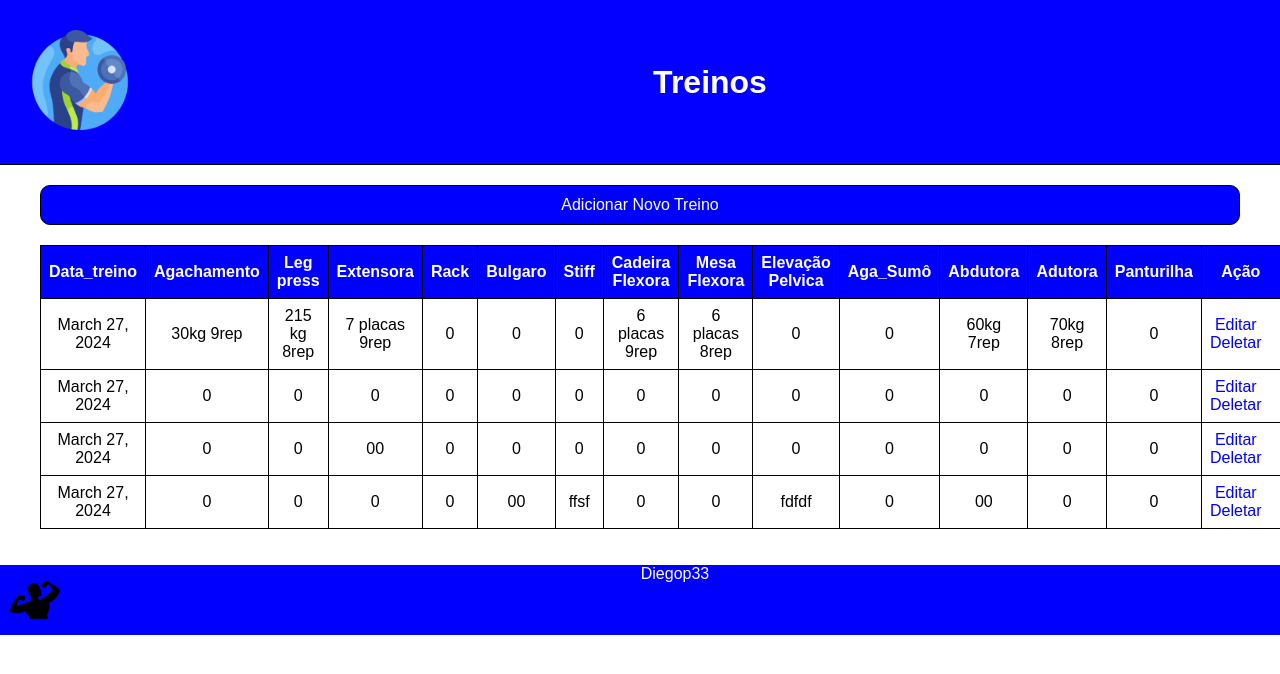
After one commit to Diegop33p2/Controle_de_Treinos_GYM, a Django app: page /pernas/ in a window 1280 px wide. The commit adds this page. Shown: the top 674 px of the page. Run offline with Django 5.2, Linux system fonts and the light colour scheme; data comes from the database, SQL or seed files in the repository; both versions use the stored data as it was after the commit.

Commit message:
model pernas

```diff
--- a/DJANGO-ACADAS/evolucao_academia/evolucao_academia/urls.py
+++ b/DJANGO-ACADAS/evolucao_academia/evolucao_academia/urls.py
@@ -5,8 +5,14 @@ from treino_academia import views
 
 urlpatterns = [
      path('', views.record_list, name='index'),  # Redirecionar para a lista de registros
+     path('admin/', admin.site.urls), #pagina adm
     path('records/', views.record_list, name='record_list'),
     path('records/create/', views.record_create, name='record_create'),
     path('records/update/<int:pk>/', views.record_update, name='record_update'),
     path('records/delete/<int:pk>/', views.record_delete, name='record_delete'),
+
+    path('pernas/', views.pernas_list, name='pernas_list'),
+    path('pernas/create/', views.pernas_create, name='pernas_create'),
+    path('pernas/update/<int:pk>/', views.pernas_update, name='pernas_update'),
+    path('pernas/delete/<int:pk>/', views.pernas_delete, name='pernas_delete'),
 ]
--- a/DJANGO-ACADAS/evolucao_academia/treino_academia/admin.py
+++ b/DJANGO-ACADAS/evolucao_academia/treino_academia/admin.py
@@ -1,4 +1,6 @@
 from django.contrib import admin
 from .models import Medidas
+from .models import Pernas
 
 admin.site.register(Medidas)
+admin.site.register(Pernas)
--- a/DJANGO-ACADAS/evolucao_academia/treino_academia/forms.py
+++ b/DJANGO-ACADAS/evolucao_academia/treino_academia/forms.py
@@ -1,7 +1,13 @@
 from django import forms
 from .models import Medidas
+from .models import Pernas
 
 class MedidasForm(forms.ModelForm):
     class Meta:
         model = Medidas
         fields = ('nome','data_medida','peitoral','braco_esq','braco_dir','antebraco_esq','antebraco_dir','gluteos','coxa_esq','coxa_dir','abdomen','pantu_esq','pantu_dir')
+
+class PernasForm(forms.ModelForm):
+    class Meta:
+        model = Pernas
+        fields = ('data_treino','agachamneto','leg_press','extensora','rack','bulgaro','stiff','cadeira_flexora','mesa_flexora','ele_pelvica','aga_sumo','abdutora','adutora','panturilha')
--- a/DJANGO-ACADAS/evolucao_academia/treino_academia/models.py
+++ b/DJANGO-ACADAS/evolucao_academia/treino_academia/models.py
@@ -20,3 +20,27 @@ class Medidas(models.Model):
 
     def __str__(self):
         return self.nome
+
+class Pernas(models.Model):
+    data_treino = models.DateField()
+    agachamneto = models.TextField()
+    leg_press = models.TextField()
+    extensora = models.TextField()
+    rack = models.TextField()
+    bulgaro = models.TextField()
+    stiff = models.TextField()
+    cadeira_flexora = models.TextField()
+    mesa_flexora = models.TextField()
+    ele_pelvica = models.TextField()
+    aga_sumo = models.TextField()
+    abdutora = models.TextField()
+    adutora = models.TextField()
+    panturilha = models.TextField()
+
+    class Meta:
+        app_label = 'treino_academia'
+
+    def __str__(self):
+        return f'{self.data_treino} - Treino de Pernas'
+    # def __str__(self):
+    #     return self.data_treino
--- /dev/null
+++ b/DJANGO-ACADAS/evolucao_academia/treino_academia/templates/pernas_list.html
@@ -0,0 +1,80 @@
+{% load static %}
+<!DOCTYPE html>
+<html lang="pt-br">
+<head>
+  <meta charset="UTF-8">
+  <meta http-equiv="X-UA-Compatible" content="IE=edge">
+  <meta name="viewport" content="width=device-width, initial-scale=1.0">
+  <title>Treinos</title>
+  <link rel="stylesheet" href="{% static 'css/style.css' %}">
+
+</head>
+<body>
+
+  <header class="header">
+  <div class="logo">
+   <img src="{% static 'imagens/fitness.png' %}" alt="Logo">
+  </div>
+  <h1>Treinos</h1>
+  </header>
+
+  <main>
+    <div class="container">
+    <div class="add-button">
+      <a href="{% url  'pernas_create' %}"><button type="button">Adicionar Novo Treino</button></a>
+    </div>
+ <table>
+      <thead>
+        <tr>
+          <th>Data_treino</th>
+          <th>Agachamento</th>
+          <th>Leg press</th>
+          <th>Extensora</th>
+          <th>Rack</th>
+          <th>Bulgaro</th>
+          <th>Stiff</th>
+          <th>Cadeira Flexora</th>
+          <th>Mesa Flexora</th>
+          <th>Elevação Pelvica</th>
+          <th>Aga_Sumô</th>
+          <th>Abdutora</th>
+          <th>Adutora</th>
+          <th>Panturilha</th>
+          <th>Ação</th>
+        </tr>
+      </thead>
+      <tbody>
+        {% for pernas in pernas %}
+        <tr>
+          <td>{{ pernas.data_treino }}</td>
+          <td>{{ pernas.agachamneto }}</td>
+          <td>{{ pernas.leg_press }}</td>
+          <td>{{ pernas.extensora }}</td>
+          <td>{{ pernas.rack }}</td>
+          <td>{{ pernas.bulgaro }}</td>
+          <td>{{ pernas.stiff }}</td>
+          <td>{{ pernas.cadeira_flexora }}</td>
+          <td>{{ pernas.mesa_flexora }}</td>
+          <td>{{ pernas.ele_pelvica}}</td>
+          <td>{{ pernas.aga_sumo }}</td>
+          <td>{{ pernas.abdutora }}</td>
+          <td>{{ pernas.adutora }}</td>
+          <td>{{ pernas.panturilha }}</td>
+          <td class="action-links">
+            <a href="{% url 'pernas_update' pernas.pk %}">Editar</a>
+            <a href="{% url 'pernas_delete' pernas.pk %}">Deletar</a>
+          </td>
+        </tr>
+        {% endfor %}
+      </tbody>
+    </table>
+  </div>
+
+  </main>
+
+  <footer class="cabecalho">
+    <a> <img src="{% static 'imagens/gym.png' %}" alt="Logo"> </a>
+   <p>Diegop33</p>
+  </footer>
+</body>
+</html>
--- a/DJANGO-ACADAS/evolucao_academia/treino_academia/templates/record_list.html
+++ b/DJANGO-ACADAS/evolucao_academia/treino_academia/templates/record_list.html
@@ -16,6 +16,11 @@
    <img src="{% static 'imagens/fitness.png' %}" alt="Logo">
   </div>
   <h1>Medidas Corpo</h1>
+
+  <div class="container">
+    <div class="add-button">
+      <a href="{% url  'pernas_list' %}"><button type="button">Treinos</button></a>
+    </div>
   </header>
 
   <main>
--- a/DJANGO-ACADAS/evolucao_academia/treino_academia/views.py
+++ b/DJANGO-ACADAS/evolucao_academia/treino_academia/views.py
@@ -1,7 +1,7 @@
 from django.shortcuts import render
 from django.shortcuts import render, get_object_or_404, redirect
-from .models import Medidas
-from .forms import MedidasForm
+from .models import Medidas, Pernas
+from .forms import MedidasForm, PernasForm
 
 def record_list(request):
     records = Medidas.objects.all()
@@ -28,3 +28,42 @@ def record_delete(request, pk):
         record.delete()
         return redirect('record_list')
     return render(request, 'record_delete.html', {'record': record})
+
+
+def pernas_list(request):
+    pernas = Pernas.objects.all()
+    return render(request, 'pernas_list.html', {'pernas': pernas})
+
+def pernas_create(request):
+    form = PernasForm(request.POST or None)
+    if form.is_valid():
+        form.save()
+        return redirect('pernas_list')
+    return render(request, 'pernas_form.html', {'form': form})
+
+# def pernas_create(request):
+#     form = PernasForm(request.POST or None)
+#     if request.method == 'POST':
+#         print("Dados do formulário recebidos:", request.POST)
+#         if form.is_valid():
+#             print("Formulário válido")
+#             form.save()
+#             return redirect('pernas_list')
+#         else:
+#             print("Erros de validação no formulário:", form.errors)
+#     return render(request, 'pernas_form.html', {'form': form})
+
+def pernas_update(request, pk):
+    pernas = get_object_or_404(Pernas, pk=pk)
+    form = PernasForm(request.POST or None, instance=pernas)
+    if form.is_valid():
+        form.save()
+        return redirect('pernas_list')
+    return render(request, 'treinos_form.html', {'form': form})
+
+def pernas_delete(request, pk):
+    pernas = get_object_or_404(Pernas, pk=pk)
+    if request.method == 'POST':
+        pernas.delete()
+        return redirect('pernas_list')
+    return render(request, 'pernas_delete.html', {'pernas': pernas})
```
Also changed, not shown: DJANGO-ACADAS/evolucao_academia/treino_academia/templates/pernas_delete.html (added, +12 -0 lines), DJANGO-ACADAS/evolucao_academia/treino_academia/templates/pernas_form.html (added, +33 -0 lines), DJANGO-ACADAS/evolucao_academia/db.sqlite3, DJANGO-ACADAS/evolucao_academia/treino_academia/migrations/0002_pernas.py (added), 1 other file.
